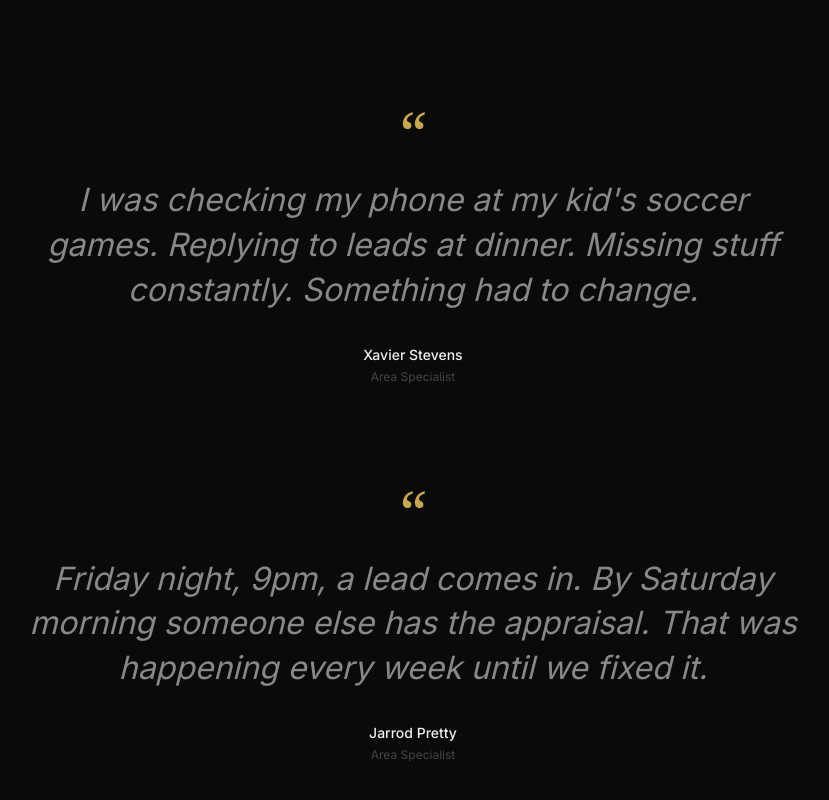
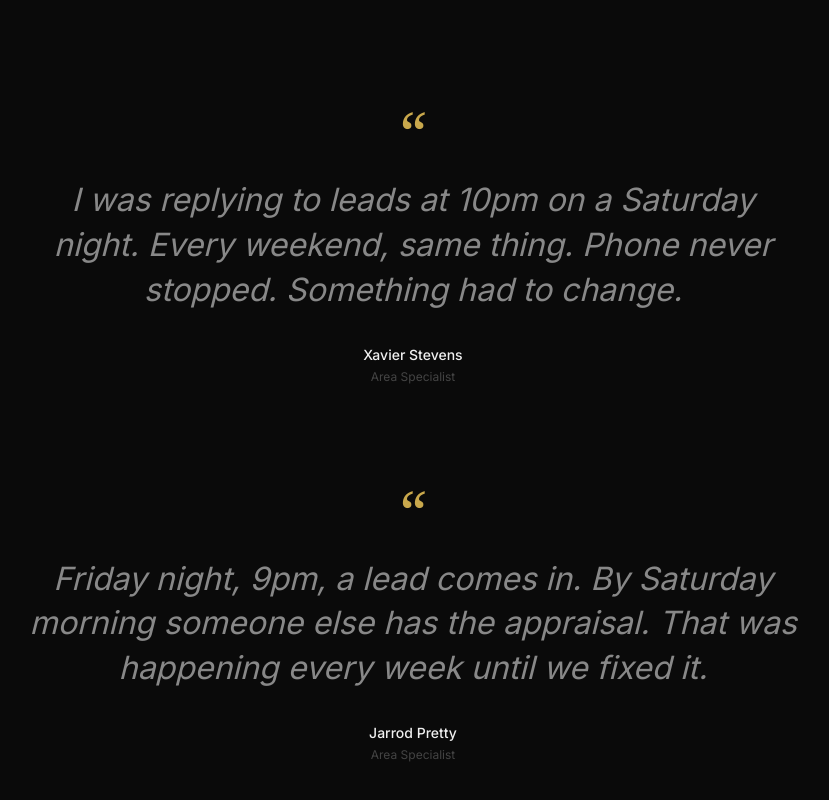
Before and after one commit to jarrodjpretty-oss/agentsetup-landing, a Next.js app: page / in a window 1280 px wide. Shown: the part 4825-5625 px from the top of the page, without its empty margins (227-1056 px from the left). Built offline with nearby package versions, Linux system fonts and the light colour scheme.

Commit message:
Fix Xavier quote - no fabricated details

```diff
--- a/src/app/page.tsx
+++ b/src/app/page.tsx
@@ -616,8 +616,8 @@ export default function Home() {
               <blockquote className="text-center">
                 <span className="text-gold text-6xl font-serif leading-none block mb-4" aria-hidden="true">&ldquo;</span>
                 <p className="text-2xl sm:text-[28px] lg:text-[32px] italic leading-[1.4] text-text-muted max-w-3xl mx-auto mb-8">
-                  I was checking my phone at my kid's soccer games. Replying to
-                  leads at dinner. Missing stuff constantly. Something had to
+                  I was replying to leads at 10pm on a Saturday night. Every
+                  weekend, same thing. Phone never stopped. Something had to
                   change.
                 </p>
                 <footer>
```
